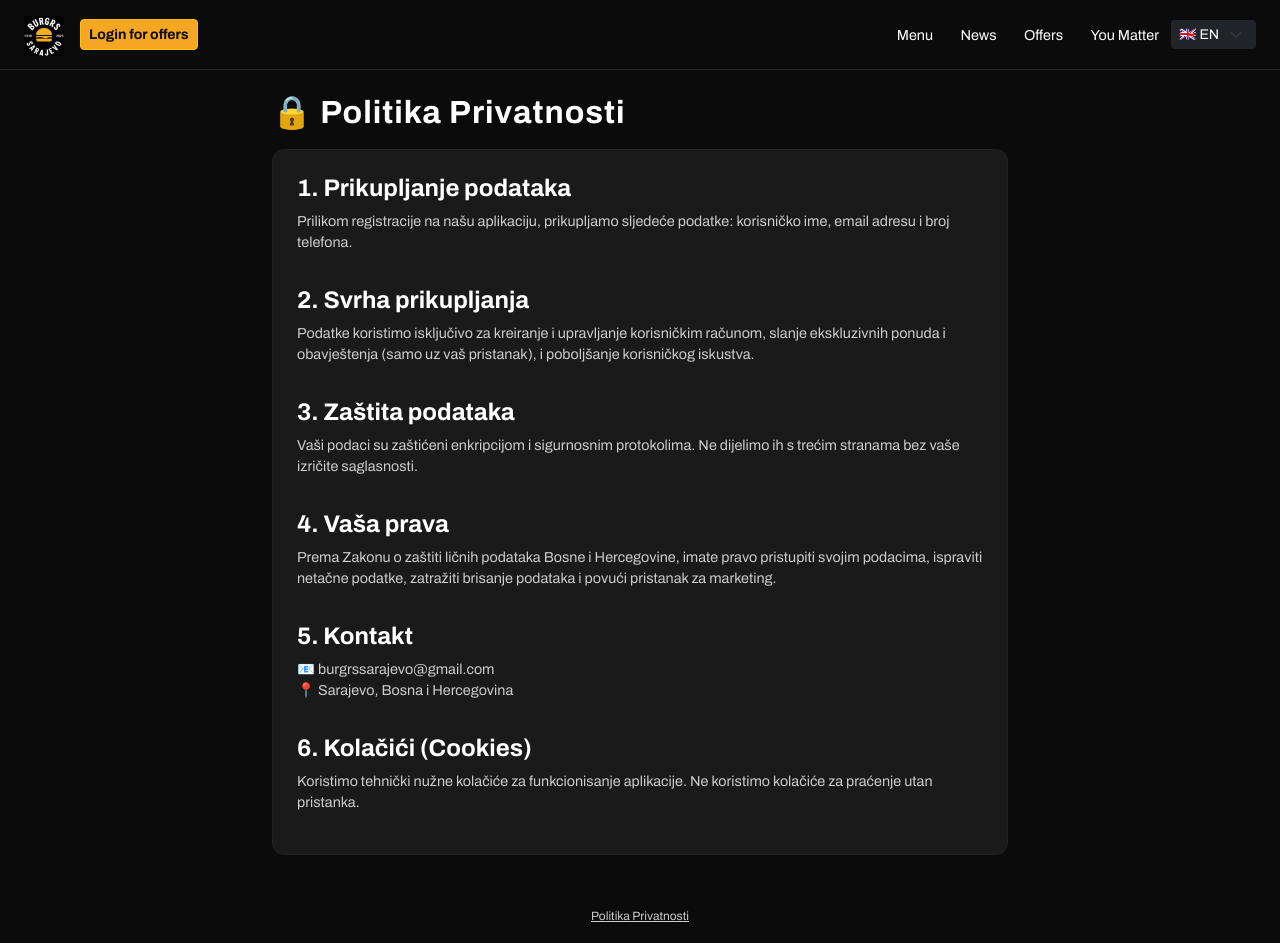
After one commit to studiomonira-stack/BURGRS, a Django app: page /privacy/ in a window 1280 px wide. The commit adds this page. Run offline with Django 5.2, Linux system fonts and the light colour scheme; data that the repository does not hold is empty.

Commit message:
privacy tillagd

```diff
--- a/meny/templates/meny/base.html
+++ b/meny/templates/meny/base.html
@@ -240,5 +240,10 @@
         {% endblock %}
     </div>
 <script src="https://cdn.jsdelivr.net/npm/bootstrap@5.3.0/dist/js/bootstrap.bundle.min.js"></script>
+
+<footer class="text-center mt-5 mb-3">
+    <a href="{% url 'privacy' %}" style="color: var(--light-gray); font-size: 0.75rem;">Politika Privatnosti</a>
+</footer>
+
 </body>
 </html>
--- /dev/null
+++ b/meny/templates/meny/privacy.html
@@ -0,0 +1,31 @@
+{% extends 'meny/base.html' %}
+{% load i18n %}
+{% block content %}
+
+<div class="row mt-4">
+    <div class="col-lg-8 mx-auto">
+        <h1 style="font-size: 2rem;">🔒 Politika Privatnosti</h1>
+
+        <div class="card p-4 mt-3" style="background: var(--dark-gray); border: 1px solid #222;">
+            <h5>1. Prikupljanje podataka</h5>
+            <p style="color: var(--light-gray); font-size: 0.9rem;">Prilikom registracije na našu aplikaciju, prikupljamo sljedeće podatke: korisničko ime, email adresu i broj telefona.</p>
+
+            <h5 class="mt-3">2. Svrha prikupljanja</h5>
+            <p style="color: var(--light-gray); font-size: 0.9rem;">Podatke koristimo isključivo za kreiranje i upravljanje korisničkim računom, slanje ekskluzivnih ponuda i obavještenja (samo uz vaš pristanak), i poboljšanje korisničkog iskustva.</p>
+
+            <h5 class="mt-3">3. Zaštita podataka</h5>
+            <p style="color: var(--light-gray); font-size: 0.9rem;">Vaši podaci su zaštićeni enkripcijom i sigurnosnim protokolima. Ne dijelimo ih s trećim stranama bez vaše izričite saglasnosti.</p>
+
+            <h5 class="mt-3">4. Vaša prava</h5>
+            <p style="color: var(--light-gray); font-size: 0.9rem;">Prema Zakonu o zaštiti ličnih podataka Bosne i Hercegovine, imate pravo pristupiti svojim podacima, ispraviti netačne podatke, zatražiti brisanje podataka i povući pristanak za marketing.</p>
+
+            <h5 class="mt-3">5. Kontakt</h5>
+            <p style="color: var(--light-gray); font-size: 0.9rem;">📧 burgrssarajevo@gmail.com<br>📍 Sarajevo, Bosna i Hercegovina</p>
+
+            <h5 class="mt-3">6. Kolačići (Cookies)</h5>
+            <p style="color: var(--light-gray); font-size: 0.9rem;">Koristimo tehnički nužne kolačiće za funkcionisanje aplikacije. Ne koristimo kolačiće za praćenje utan pristanka.</p>
+        </div>
+    </div>
+</div>
+
+{% endblock %}
--- a/meny/urls.py
+++ b/meny/urls.py
@@ -10,4 +10,5 @@ urlpatterns = [
     path('dashboard/', views.dashboard, name='dashboard'),
     path('rosta/', views.rosta, name='rosta'),
     path('offers/use/<int:erbjudande_id>/', views.anvand_erbjudande, name='anvand_erbjudande'),
+    path('privacy/', views.privacy, name='privacy'),
 ]
--- a/meny/views.py
+++ b/meny/views.py
@@ -66,3 +66,6 @@ def dashboard(request):
         'featured': burgare,
         'senaste_nyhet': senaste_nyhet,
     })
+
+def privacy(request):
+    return render(request, 'meny/privacy.html')
```
Also changed, not shown: accounts/templates/accounts/register.html (+9 -0 lines).
